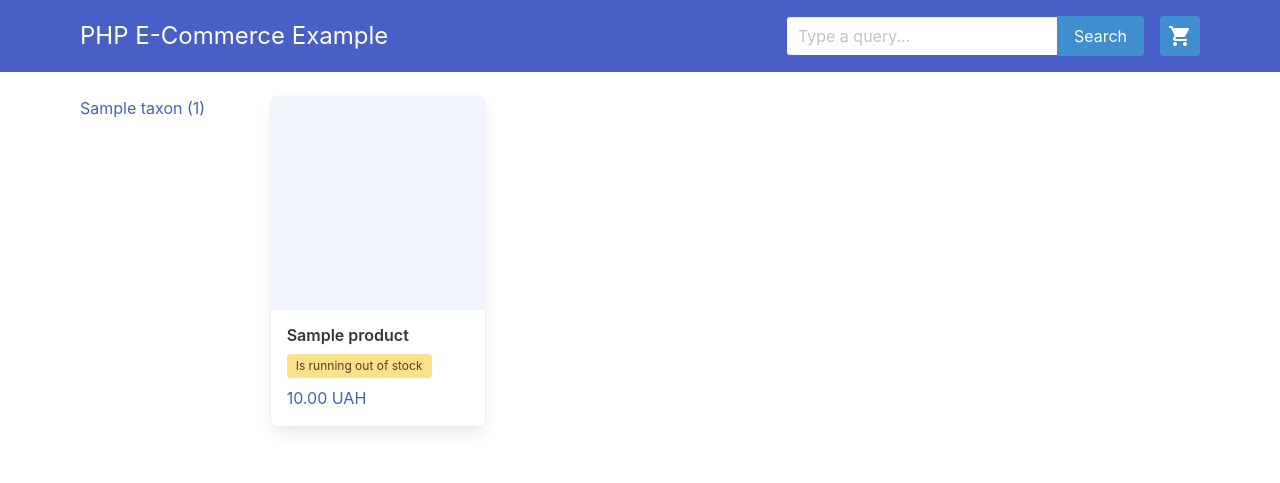
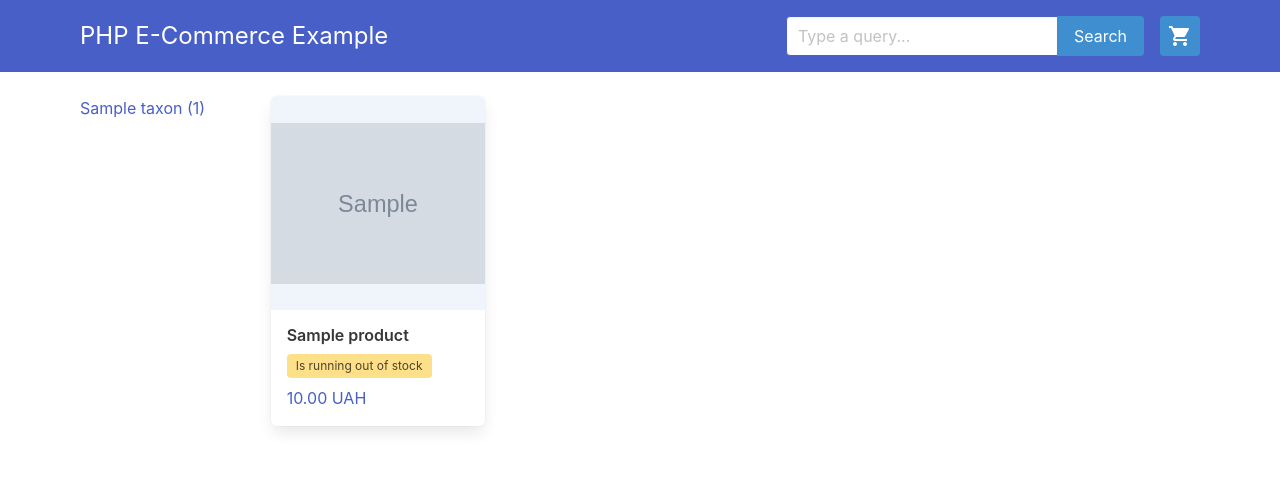
Before and after one commit to ArtemGrachov/php-eshop, a PHP site: template app/views/customer/home.php in a window 1280 px wide. Shown: the top 483 px of the page. Run offline with PHP 8.4, Linux system fonts and the light colour scheme; the template is opened without the code that fills it: most values are stand-ins (such as "Sample title", 1, 10 or a date in 2020); grey boxes marked "Sample" are stand-in pictures; a stand-in replaces the project's code that opens the database connection.

Commit message:
Product list images

```diff
--- a/app/views/partials/product_card.php
+++ b/app/views/partials/product_card.php
@@ -1,7 +1,13 @@
 <article class="box p-0 is-flex is-flex-direction-column product-card">
     <a href="/product?id=<?= $product->id ?>">
-        <div class="product-image scalable-image-wrap">
-            <div class="scalable-image has-background-info-light"></div>
+        <div class="product-image scalable-image-wrap has-background-info-light">
+            <?php if ($product->image): ?>
+                <img
+                    alt="<?= $product->name ?>"
+                    src="<?= $product->imagePath ?>"
+                    class="scalable-image"
+                />
+            <?php endif ?>
         </div>
     </a>
     <a
```
